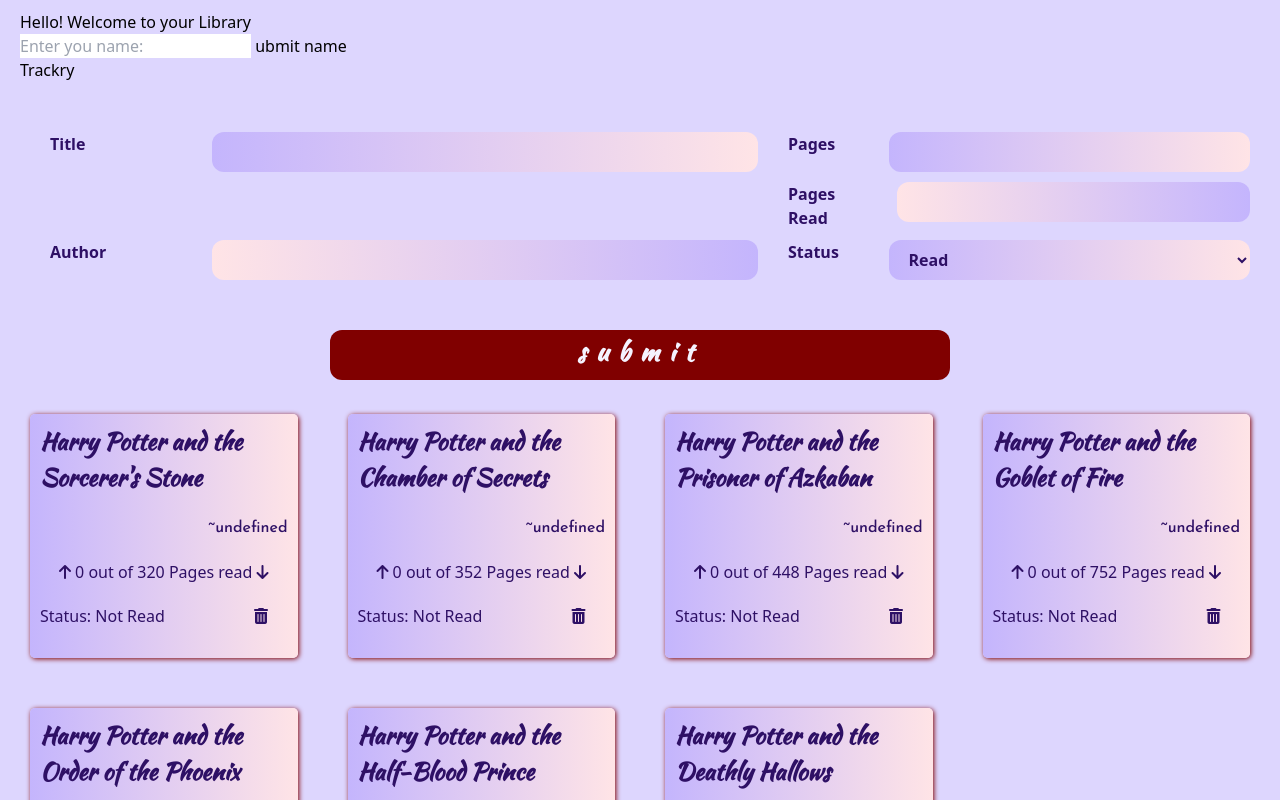
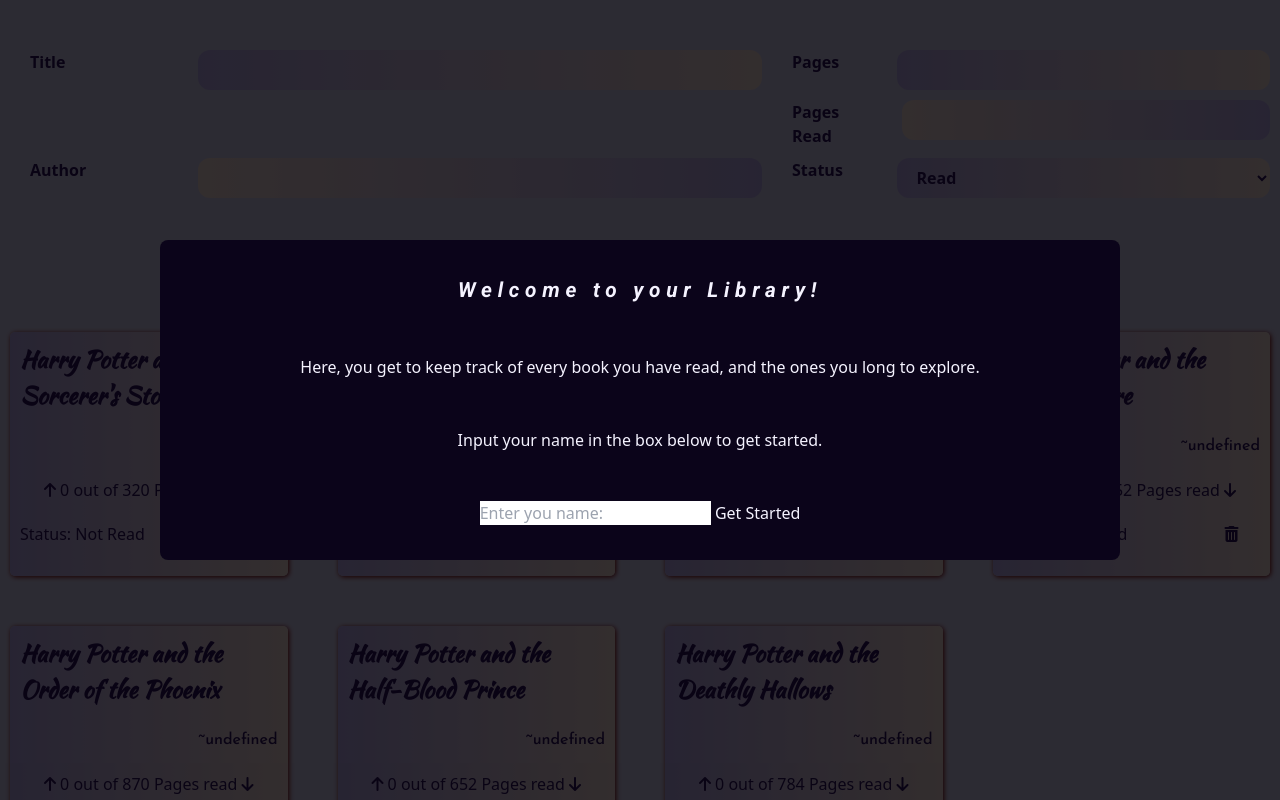
Before and after one commit to Jaynimi/Jay-Library-Project, a website: page index.html in a window 1280 px wide. Shown: the top 800 px of the page. Drawn offline with Linux system fonts and the light colour scheme; a web font is replaced by a local one.

Commit message:
Modal Styling

```diff
--- a/index.html
+++ b/index.html
@@ -17,15 +17,22 @@
 	<body class="bg-violet-200">
 		<section id="navHeader">
 			<form id="beforeName">
-				<h1 id="genericGreeting">
-					Hello! Welcome to your <span>Library</span>
-				</h1>
-				<div id="collectName">
-					<input
-						type="text"
-						id="submitNameInput"
-						placeholder="Enter you name: " />
-					<input type="submit" id="submitNameBtn" value="ubmit name" />
+				<div class="beforeNameContainer">
+					<h1 id="genericGreeting">Welcome to your <span>Library!</span></h1>
+					<p class="introText">
+						Here, you get to keep track of every book you have read, and the
+						ones you long to explore.
+					</p>
+					<p class="promptText">
+						Input your name in the box below to get started.
+					</p>
+					<div id="collectName">
+						<input
+							type="text"
+							id="submitNameInput"
+							placeholder="Enter you name: " />
+						<input type="submit" id="submitNameBtn" value="Get Started" />
+					</div>
 				</div>
 			</form>
 			<div id="afterName">
--- a/main.js
+++ b/main.js
@@ -64,25 +64,25 @@
 
 const storedName = localStorage.getItem("username");
 
-if (storedName) {
-	nameForm.style.display = "none"; // or visibility: hidden if you prefer
-	specialGreeting.textContent = `${storedName}'s`;
-} else {
-	nameForm.style.display = "block";
+// if (storedName) {
+// 	nameForm.style.display = "none"; // or visibility: hidden if you prefer
+// 	specialGreeting.textContent = `${storedName}'s`;
+// } else {
+// 	nameForm.style.display = "block";
 
-	nameForm.addEventListener("submit", (e) => {
-		e.preventDefault();
+// 	nameForm.addEventListener("submit", (e) => {
+// 		e.preventDefault();
 
-		const username = UserName.value;
+// 		const username = UserName.value;
 
-		localStorage.setItem("username", username);
+// 		localStorage.setItem("username", username);
 
-		nameForm.style.display = "none";
+// 		nameForm.style.display = "none";
 
-		specialGreeting.textContent = `${username}'s`; // Use 'username' instead of 'storedName'
-		console.log(username);
-	});
-}
+// 		specialGreeting.textContent = `${username}'s`; // Use 'username' instead of 'storedName'
+// 		console.log(username);
+// 	});
+// }
 
 // form.addEventListener("submit", (e) => {
 // 	e.preventDefault();
--- a/style.css
+++ b/style.css
@@ -20,11 +20,46 @@
 }
 
 body {
-	margin: 10px 20px;
+	/* margin: 10px 20px; */
+}
+
+.beforeNameContainer {
+	position: relative;
+	width: 75%;
+	height: 40%;
+	text-align: center;
+	place-items: center;
+	display: grid;
+	background-color: rgb(11, 4, 26);
+	border-radius: 8px;
+	padding: 10px;
+}
+
+#beforeName {
+	position: fixed;
+	top: 0;
+	left: 0;
+	/* background: #7dce9481; */
+	background: #000000cc;
+	width: 100%;
+	height: 100%;
+	display: grid;
+	place-items: center;
+	transition: all 0.3s linear;
+	z-index: 10;
+	visibility: block;
+	color: #f5f3ff;
+}
+
+#genericGreeting {
+	font-weight: 900;
+	font-size: 1.3rem;
+	font-family: "Roboto", sans-serif;
+	letter-spacing: 0.36rem;
 }
 
 #afterName {
-	display: flex;
+	display: none;
 	flex-direction: row;
 }
 
```
